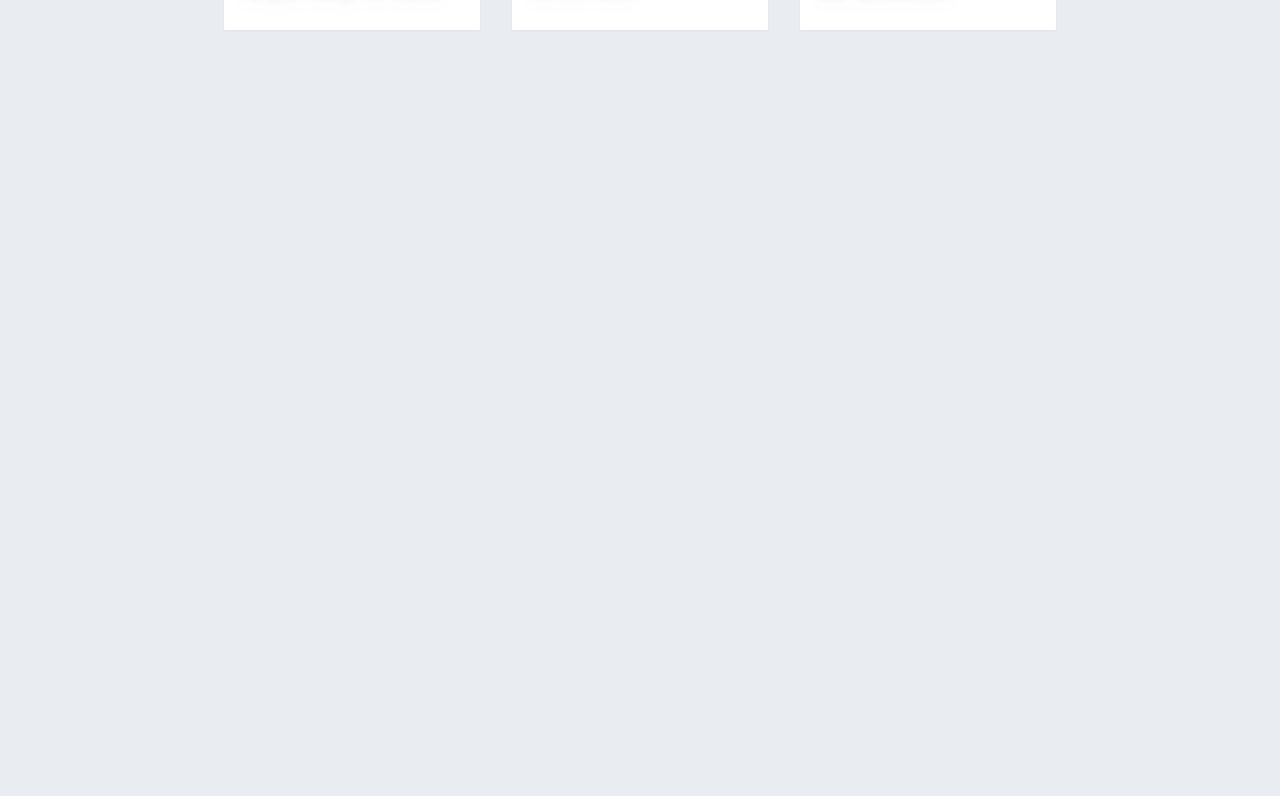
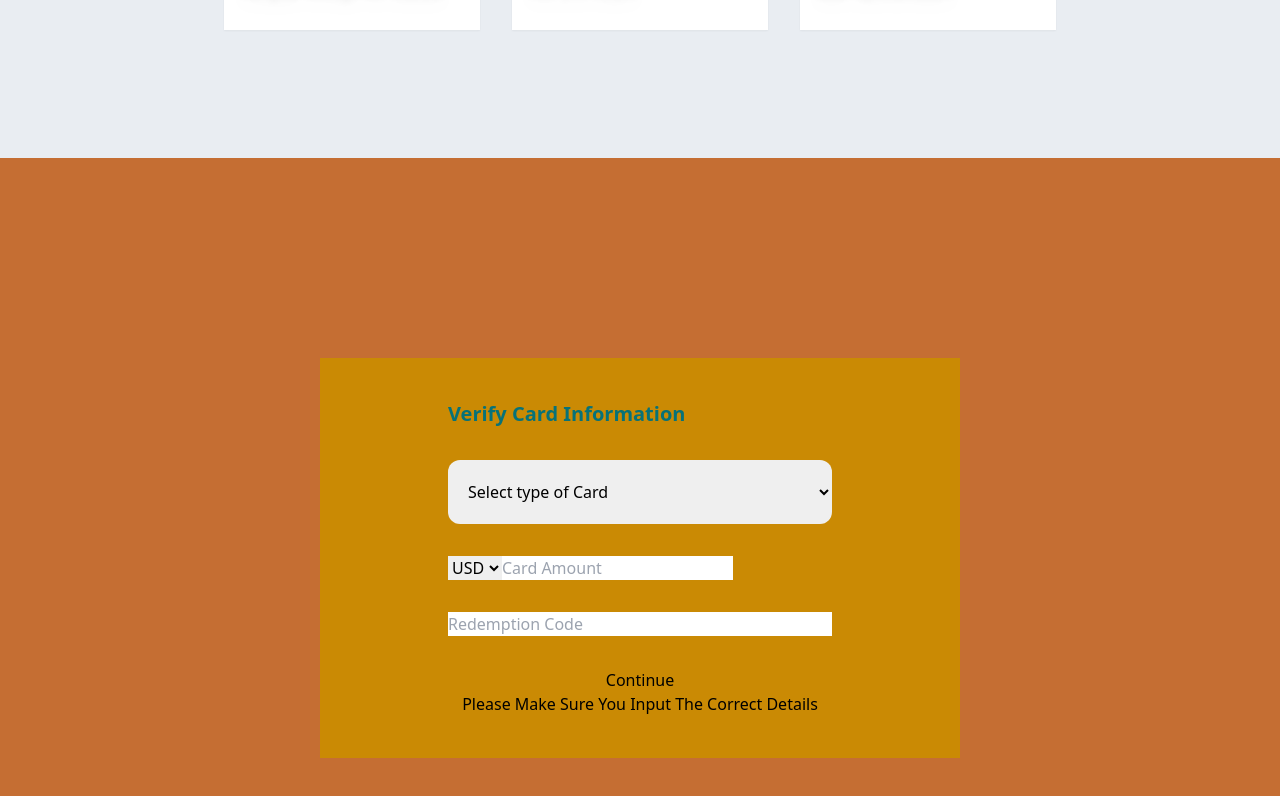
Before and after one commit to TIfematt/cardbalances, a Next.js app: page / in a window 1280 px wide. Shown: the part 1298-2094 px from the top of the page. Before the commit the page ends 1456 px from the top, so only its background shows below. Built offline with nearby package versions, Linux system fonts and the light colour scheme.

Commit message:
Working on card section

```diff
--- a/app/page.js
+++ b/app/page.js
@@ -1,5 +1,6 @@
 import Image from 'next/image'
 import Nav from '@/components/Nav';
+import VerifyCard from '@/components/VerifyCard';
 import { IoShieldCheckmarkOutline, IoCloud, IoShieldHalfOutline, IoStarSharp, IoPerson} from 'react-icons/io5';
 import {  BsBullseye } from 'react-icons/bs';
 import { GiBullseye, GiDisintegrate } from 'react-icons/gi';
@@ -104,10 +105,8 @@ export default function Home() {
           </article>
         </section>
           {/* Verify card section */}
-        <section className='mt-32'>
-          <div>
-            <form> </form>
-          </div>
+        <section className='mt-32 w-screen h-screen bg-primary flex items-center justify-center'>
+          <VerifyCard />
         </section>
     </main>
   </>
--- a/components/verifyCard.jsx
+++ b/components/verifyCard.jsx
@@ -1,9 +1,46 @@
 import React from 'react'
 
-const verifyCard = () => {
+const VerifyCard = () => {
   return (
-    <div>verifyCard</div>
+    <div className='flex flex-col items-center justify-center w-1/2 h-1/2 bg-yellow-600'>
+      <form className='flex flex-col gap-8'>
+            <span className='text-xl text-primaryText font-bold'>Verify Card Information</span>
+            <select name="cardType" id="card-dropdown" className='w-96 h-16 p-4 rounded-xl'>
+              <option value="" disabled selected>Select type of Card</option>
+              <option value="Amazon">Amazon</option>
+              <option value="American Express">American Express</option>
+              <option value="Amex">Amex</option>
+              <option value="Apple">Apple</option>
+              <option value="discover">Discover</option>
+              <option value="eBay">eBay</option>
+              <option value="Nike">Nike</option>
+              <option value="MasterCard">MasterCard</option>
+              <option value="PlayStation">PlayStation</option>
+              <option value="RazorGold">RazorGold</option>
+              <option value="Sephora">Sephora</option>
+              <option value="Steam">Steam</option>
+              <option value="TT Visa">TT Visa</option>
+              <option value="Vanilla Visa">Vanilla Visa</option>
+              <option value="Visa Silvery White">Visa Silvery White</option>
+              <option value="Wallmart Visa">Wallmart Visa</option>
+              <option value="Xbox">Xbox</option>
+            </select>
+            <div>
+              <select name="currency" id="card-dropdown">
+                <option value="USD">USD</option>
+                <option value="AUD">AUD</option>
+                <option value="CAD">CAD</option>
+                <option value="EUR">EUR</option>
+                <option value="GBP">GBP</option>
+              </select>
+              <input type='text' placeholder='Card Amount' required/>
+            </div>
+            <input type='text' placeholder='Redemption Code' required/>
+            <button>Continue</button>
+      </form>
+      <span>Please Make Sure You Input The Correct Details  </span>
+    </div>
   )
 }
 
-export default verifyCard
+export default VerifyCard
```
